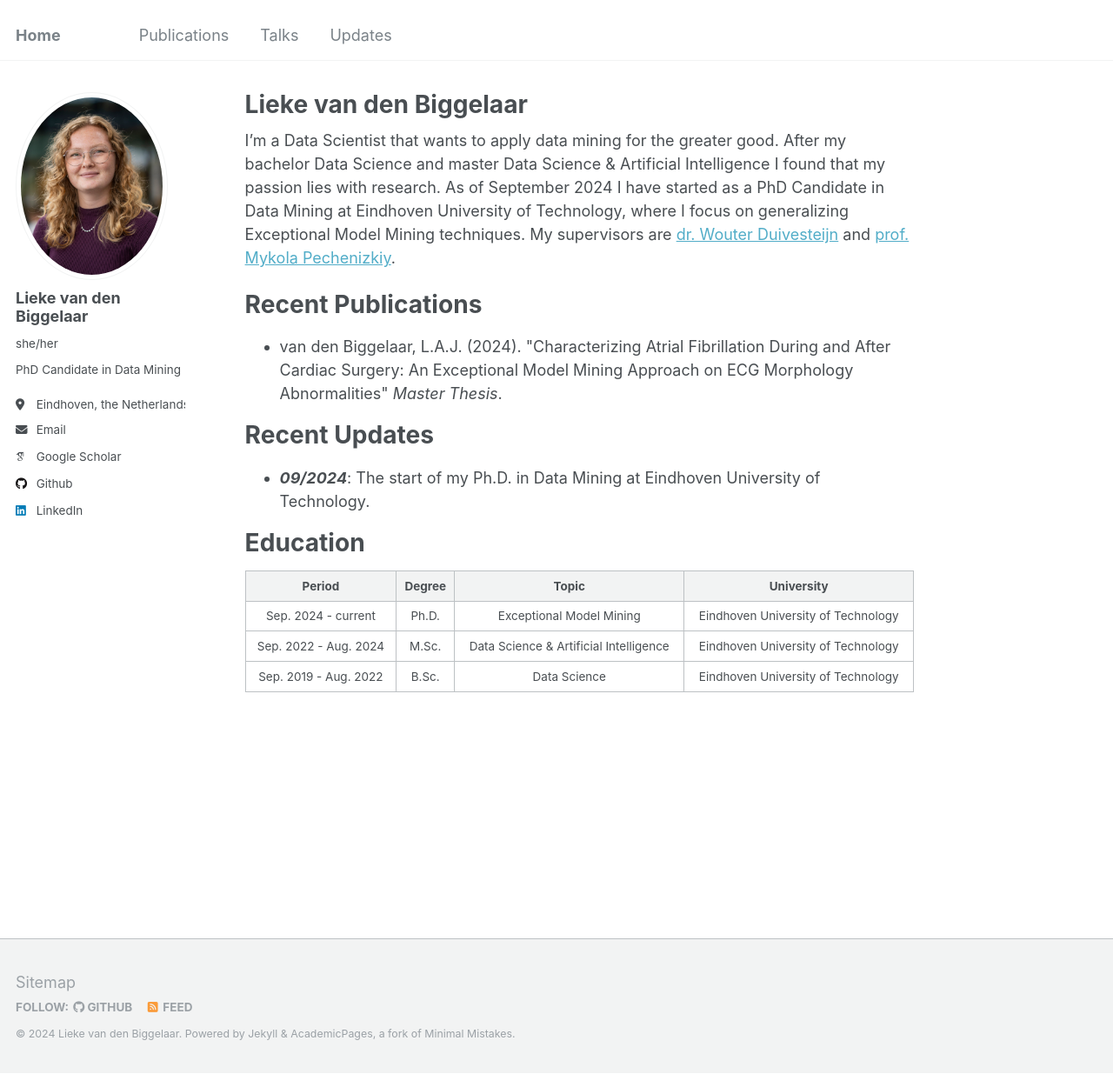
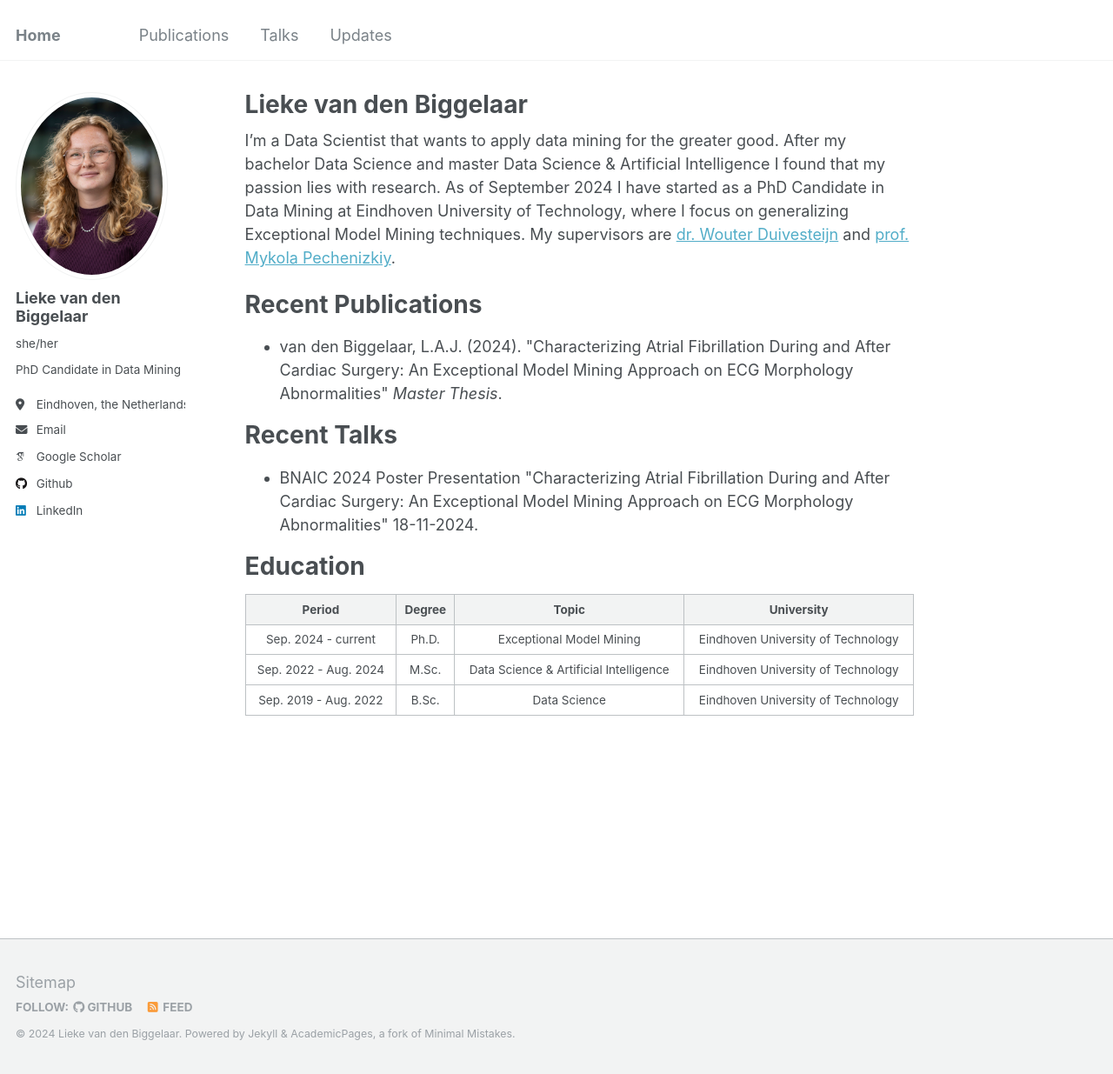
Before and after one commit to liekevandenbiggelaar/liekevandenbiggelaar.github.io, a Jekyll site: the page built from _pages/about.md, in a window 1280 px wide and 1235 px high. Shown: the whole window at 87% size. Built offline with Jekyll 4.4.1, drawn with Linux system fonts in a browser that asks for light colours; some web fonts are replaced.

Commit message:
last fixes

```diff
--- a/_pages/about.md
+++ b/_pages/about.md
@@ -13,10 +13,10 @@ Recent Publications
 ======
 - van den Biggelaar, L.A.J. (2024). &quot;Characterizing Atrial Fibrillation During and After Cardiac Surgery: An Exceptional Model Mining Approach on ECG Morphology Abnormalities&quot; <i>Master Thesis</i>.
 
+Recent Talks
+======
+- BNAIC 2024 Poster Presentation &quot;Characterizing Atrial Fibrillation During and After Cardiac Surgery: An Exceptional Model Mining Approach on ECG Morphology Abnormalities&quot; 18-11-2024.
 
-Recent Updates
-======
-- ***09/2024***: The start of my Ph.D. in Data Mining at Eindhoven University of Technology.
 
 Education
 ======
```
Also changed, not shown: _talks/2024-11-18-EAFMBNAIC.md (+1 -1 lines), 1 other file.
